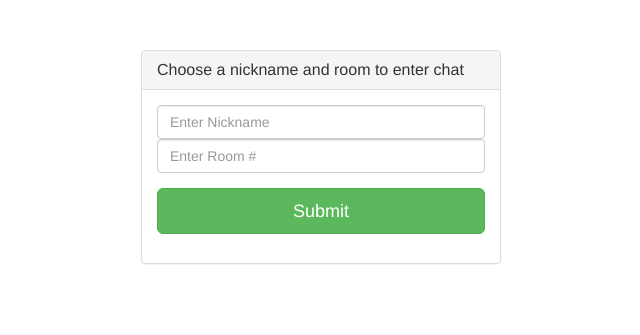
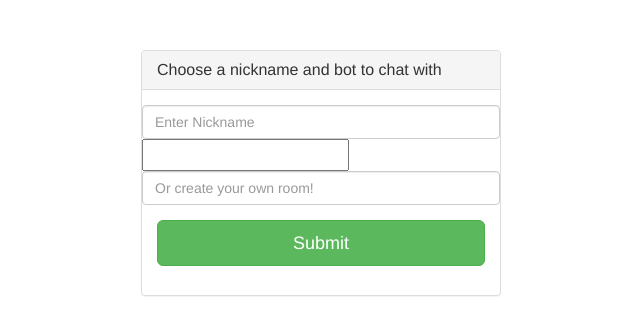
Before and after one commit to DavidSchott/ChatBot, a Flask app: template app/templates/index.html in a window 1280 px wide. Shown: the top 335 px of the page, without its empty margins (319-959 px from the left). Run offline with Flask 2, Linux system fonts and the light colour scheme; the template is opened without the code that fills it, so the values that code supplies are empty, except form fields; form fields are guessed from the names that the template uses; some libraries are stand-ins or nearby versions.

Commit message:
Private rooms and bots added

```diff
--- a/app/main/forms.py
+++ b/app/main/forms.py
@@ -1,9 +1,13 @@
 from flask.ext.wtf import Form
-from wtforms.fields import StringField, SubmitField
+from wtforms.fields import StringField, SubmitField, RadioField
 from wtforms.validators import Required
 
 class LoginForm(Form):
     """Accepts a nickname and a room."""
     name = StringField('Name', validators=[Required()])
     room = StringField('Room', validators=[Required()])
+    botroom = RadioField(u'Select a ChatBot', choices=[
+        ('10', 'Therapist'), ('20', 'Sun Tsu'),
+        ('30', 'Crazy Teen'), ('40', "Chad")
+    ])
     submit = SubmitField('Enter Chatroom')
--- a/app/templates/index.html
+++ b/app/templates/index.html
@@ -3,6 +3,22 @@
     <title>Flask-SocketIO-Chat</title>
     <link href="//maxcdn.bootstrapcdn.com/bootstrap/3.2.0/css/bootstrap.min.css" rel="stylesheet">
     <link href="//maxcdn.bootstrapcdn.com/font-awesome/4.1.0/css/font-awesome.min.css" rel="stylesheet">
+    <script type="text/javascript" src="//code.jquery.com/jquery-1.9.1.min.js"></script>
+    <script src="//maxcdn.bootstrapcdn.com/bootstrap/3.2.0/js/bootstrap.min.js"></script>
+    <script type="text/javascript" charset="utf-8">
+        $(document).ready(function() {
+            $('#room').keypress(function(e) {
+                var code = e.keyCode || e.which;
+                if ((code == 8 || code == 46) && $.trim($('#room').val()) == "") {
+                    $('#botroom').show();
+                }
+                else {
+                    $('#botroom').prop('checked', false);
+                    $('#botroom').hide();
+                }
+            });
+        });
+    </script>
 </head>
 <body>
 <div class="container" style="padding-top: 50px">
@@ -10,15 +26,16 @@
         <div class="col-md-4 col-md-offset-4">
             <div class="login-panel panel panel-default">
                 <div class="panel-heading">
-                    <h3 class="panel-title">Choose a nickname and room to enter chat</h3>
+                    <h3 class="panel-title">Choose a nickname and bot to chat with</h3>
                 </div>
                 <div class="panel-body">
-                    <form method="POST">
+                    <form class="form-horizontal" method="POST">
                         <fieldset>
                             <div class="form-group">
                                 {{ form.hidden_tag() }}
                                 {{ form.name(class="form-control", placeholder="Enter Nickname") }}
-                                {{ form.room(class="form-control", placeholder="Enter Room #") }}
+                                {{ form.botroom(id="botroom", class="radio-inline") }}
+                                {{ form.room(class="form-control", id="room", placeholder="Or create your own room!") }}
                             </div>
                             {{ form.submit(class="btn btn-lg btn-success btn-block") }}
                         </fieldset>
--- a/bot.py
+++ b/bot.py
@@ -39,9 +39,9 @@ class Bot:
     def name(self):
         return self._name
 
-""""
+
 def main():
-    nltk_bot_lookup = {"suntsu": sun.suntsu_chat, "eliza": el.eliza_chat, "teen": ie.iesha_chat, "rude": rude.rude_chat,
+    nltk_bot_lookup = {"sun": sun.suntsu_chat, "eliza": el.eliza_chat, "iesha": ie.iesha_chat, "rude": rude.rude_chat,
                        "zen": zen.zen_chat}
     try:
         bot_type = sys.argv.pop()
@@ -55,4 +55,3 @@ def main():
 
 if __name__ == '__main__':
     main()
-"""
```
Also changed, not shown: app/img/chad.png (added), app/img/eliza.png (added), app/img/sun.jpeg (added).
